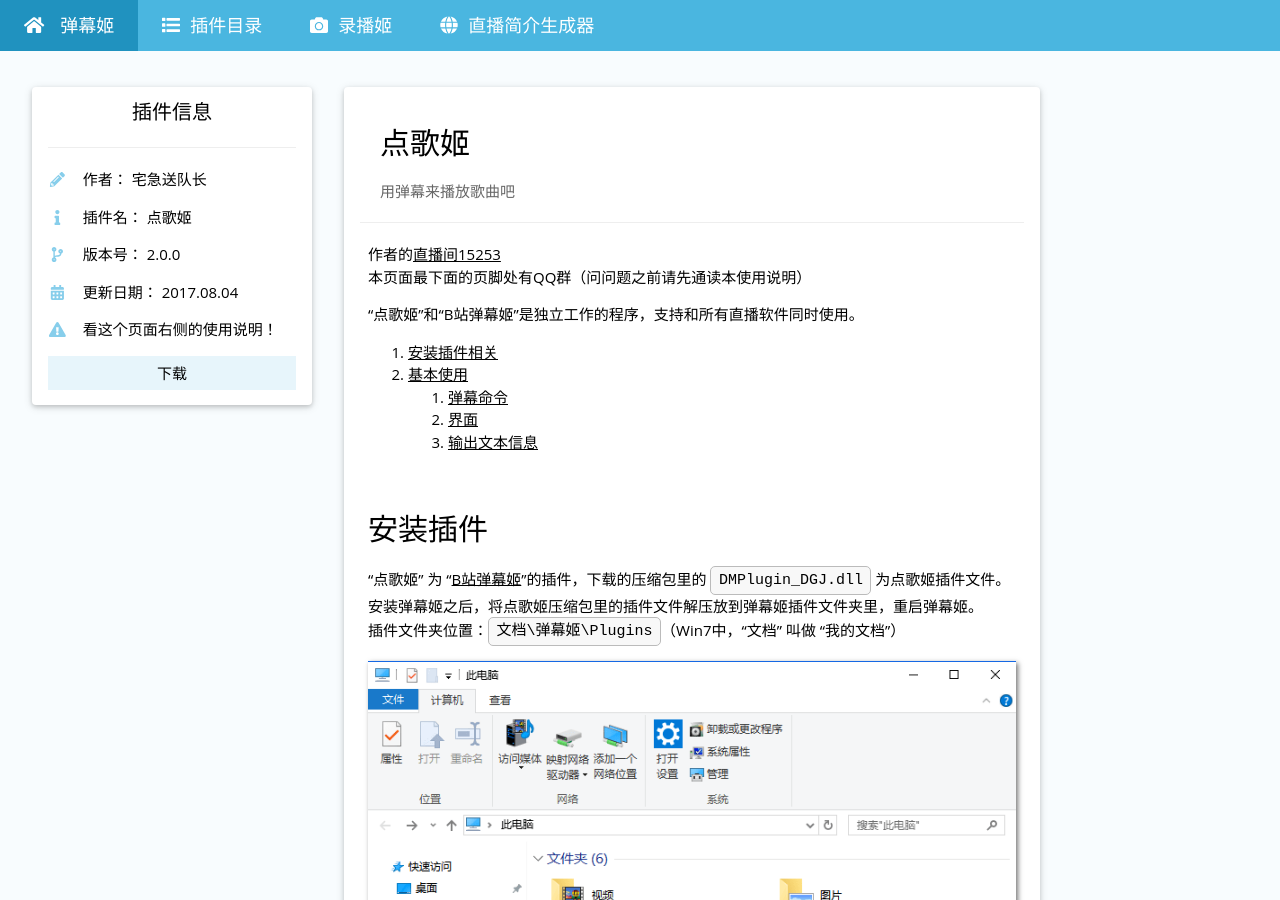
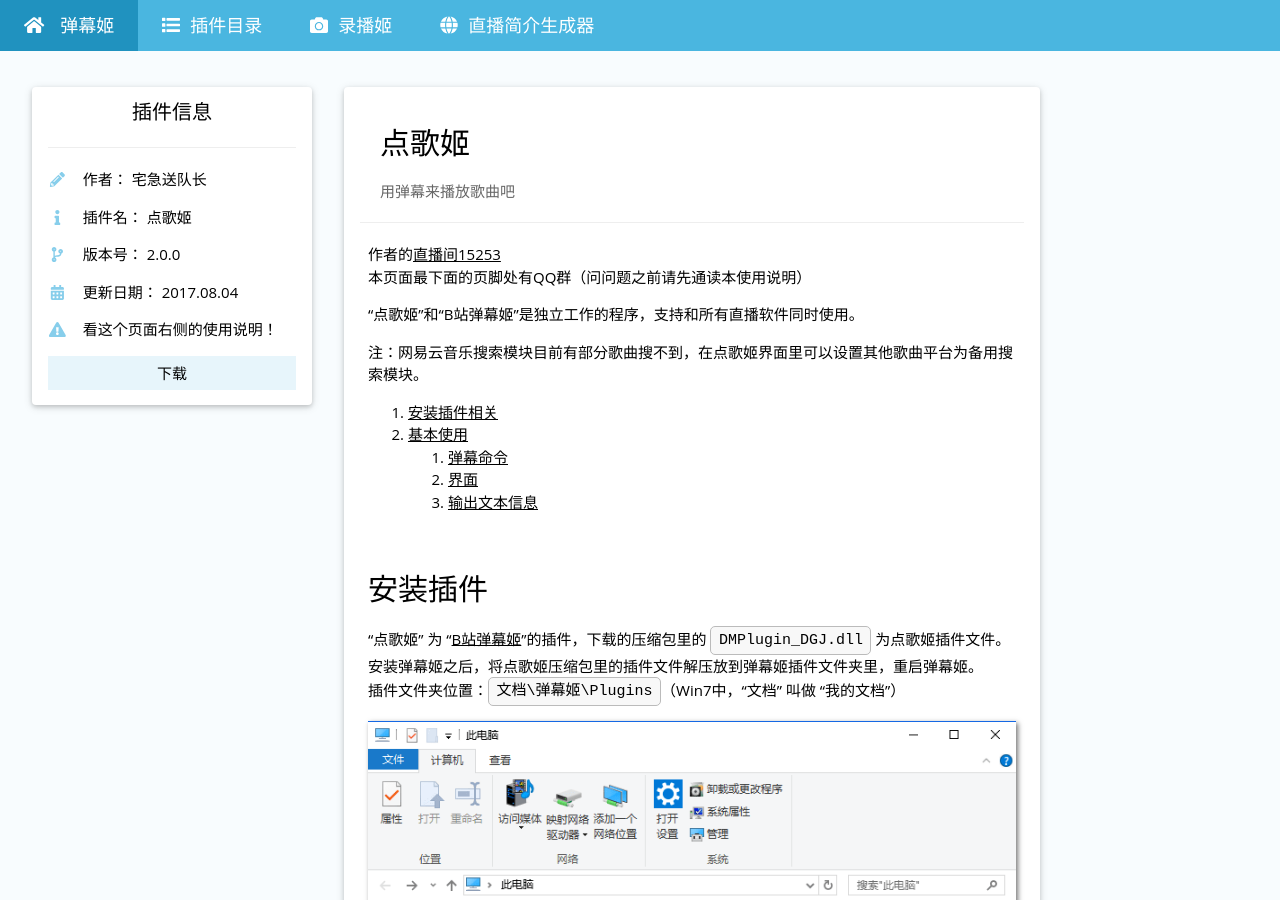
Before and after one commit to Bililive/www.danmuji.org, a Jekyll site: the page built from _plugin/DGJ.md, in a window 1280 px wide and 900 px high. Built offline with Jekyll 4.4.1, drawn with Linux system fonts in a browser that asks for light colours.

Commit message:
update DGJ.md

````diff
--- a/_plugin/DGJ.md
+++ b/_plugin/DGJ.md
@@ -17,6 +17,8 @@
 本页面最下面的页脚处有QQ群（问问题之前请先通读本使用说明）
 
 “点歌姬”和“B站弹幕姬”是独立工作的程序，支持和所有直播软件同时使用。
+
+注：网易云音乐搜索模块目前有部分歌曲搜不到，在点歌姬界面里可以设置其他歌曲平台为备用搜索模块。
 
 1. [安装插件相关](#install)
 2. [基本使用](#usage)
@@ -61,21 +63,21 @@
 所有人都可以使用的命令：
 
 - ```点歌 歌名``` - 点歌
-   - ```點歌```
+  - ```點歌```
 - ```取消点歌``` - 取消自己点的最后一首歌，已经开始播放的不能取消
-   - ```取消點歌```
+  - ```取消點歌```
 - ```切歌``` - 投票切歌，此功能默认关闭
 
 必须是房管/主播，并且启用弹幕控制才能使用的：
 
 - ```%暂停``` - 暂停播放
-   - ```%暫停```
+  - ```%暫停```
 - ```%播放``` - 继续播放
 - ```%切歌``` - 强制跳过当前正在播放的歌曲
 - ```%删歌 序号``` - 删除某个歌曲
-   - ```%刪歌 序号```
+  - ```%刪歌 序号```
 - ```%优先 序号``` - 调整序号位置的歌曲到第2位。如果歌曲已经在前两位，则不操作。
-   - ```%優先 序号```
+  - ```%優先 序号```
 - ```%音量 0-100``` - 调整歌曲音量
 - ```%上限 数字``` - 调整点歌数量上限
 <!-- - ```%歌词``` - 开关是否搜索歌词 -->
````
